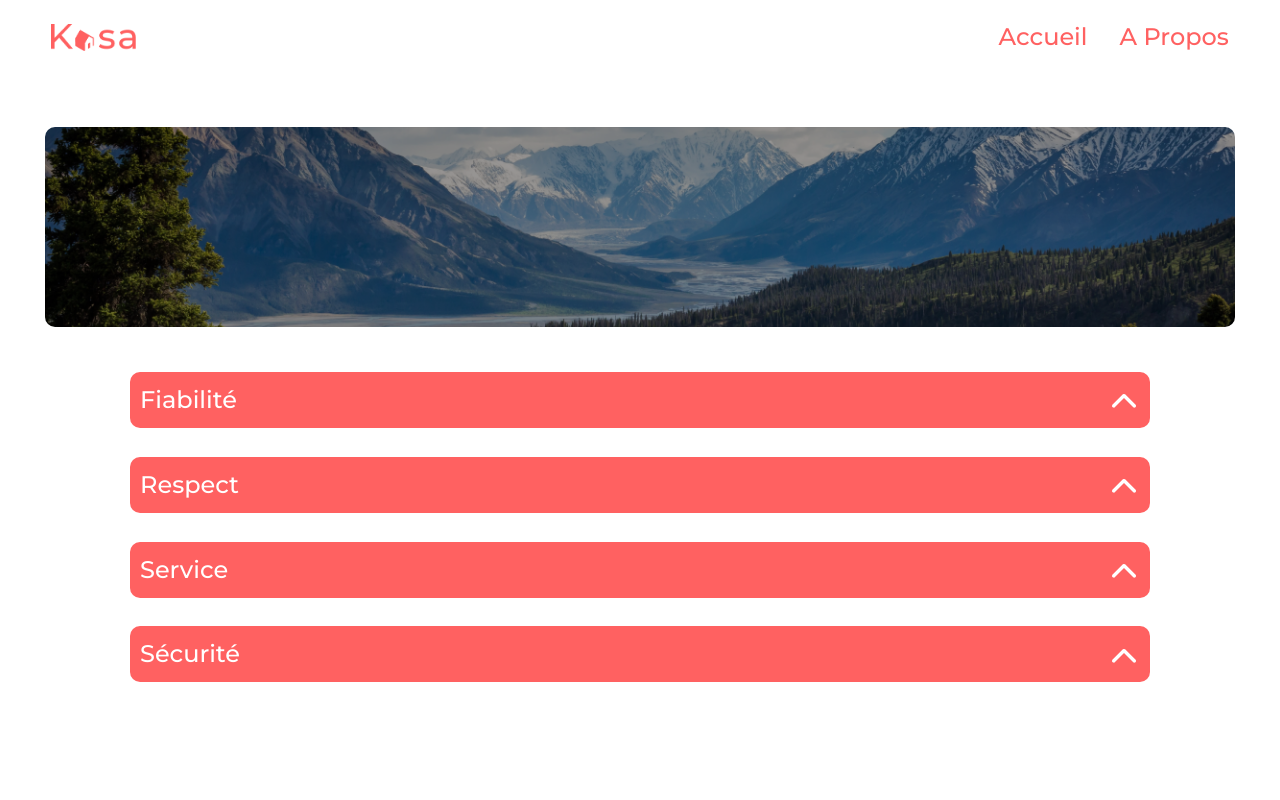
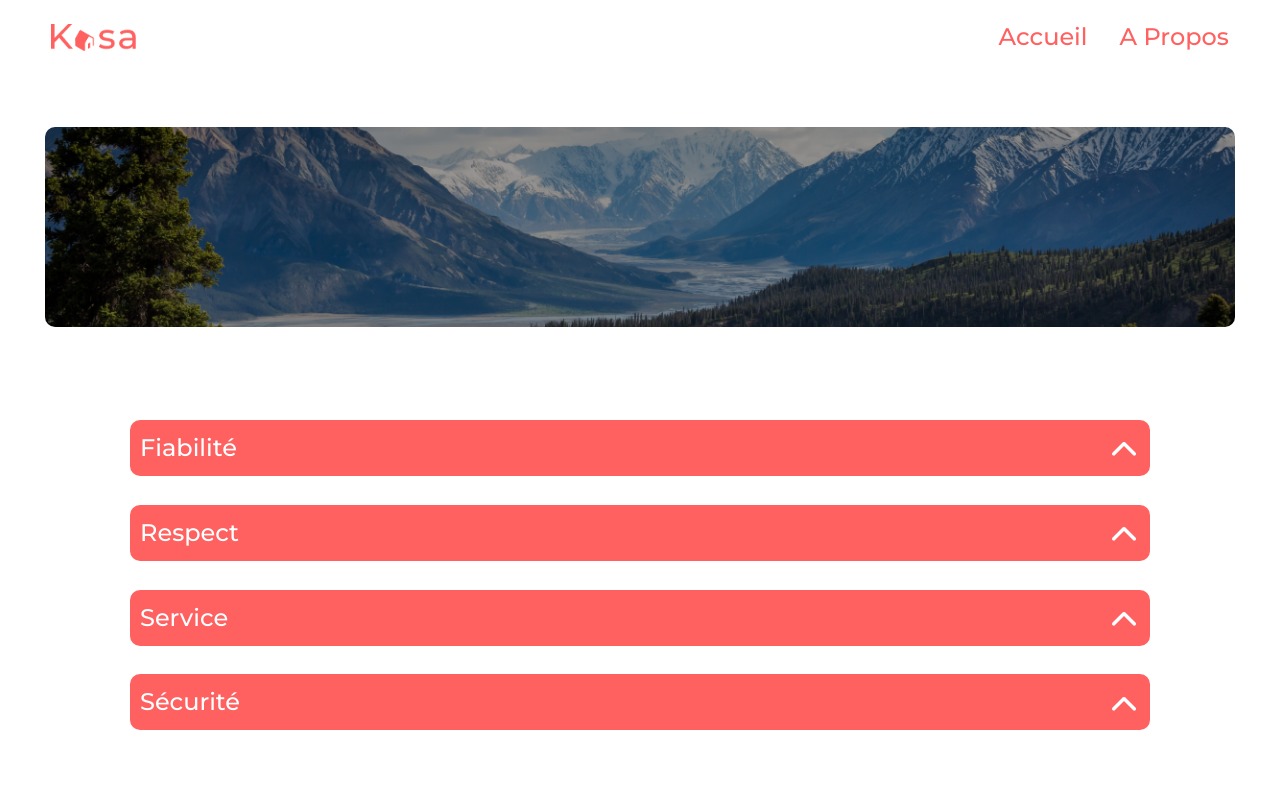
Before and after one commit to AlixMrt/Projet-8-Renting-App, a React (Create React App) app: page /Projet-8-Renting-App/about in a window 1280 px wide. Shown: the top 800 px of the page. Built offline with nearby package versions, Linux system fonts and the light colour scheme.

Commit message:
updated the margin-bottom property of the banner

```diff
--- a/src/components/Banner/_banner.scss
+++ b/src/components/Banner/_banner.scss
@@ -11,11 +11,11 @@
   @include devices(tablet) {
     justify-content: center;
     margin-top: 2em;
-    margin-bottom: 2em;
+    margin-bottom: 4em;
   }
   @include devices(desktop) {
     margin-top: 3em;
-    margin-bottom: 2.8em;
+    margin-bottom: 5.8em;
   }
 
   h1 {
```
